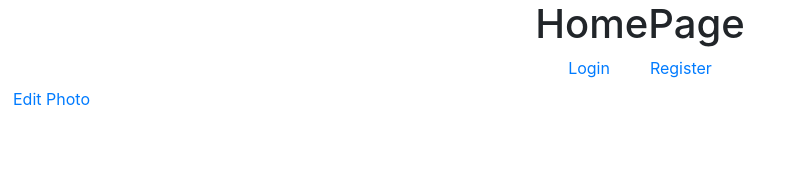
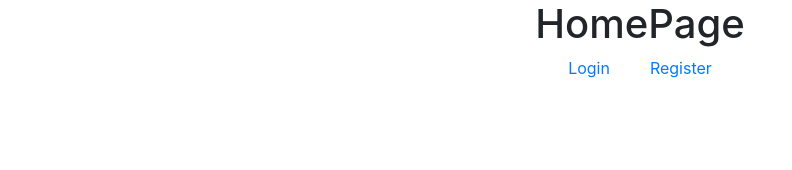
Before and after one commit to RestaurantPassport-BW/front-end, a React (Create React App) app: page / in a window 1280 px wide. Shown: the top 170 px of the page, without its empty margins (0-792 px from the left). Built offline with nearby package versions, Linux system fonts and the light colour scheme.

Commit message:
removed from home page

```diff
--- a/src/App.js
+++ b/src/App.js
@@ -5,14 +5,13 @@ import { Switch, Route } from "react-router";
 import Login from "./components/auth/Login";
 import Register from "./components/auth/Register";
 import styled from 'styled-components'
-import EditUserCard from './components/header/EditUserCard';
+
 
 const A = styled.a`
   padding: 20px;
 `
 function App() {
   return (
-    <>
     <div className="App">
       <Switch>
         <Route exact path='/'>
@@ -24,8 +23,6 @@ function App() {
         <Route path={"/register"} component={Register} />
       </Switch>
     </div>
-    <EditUserCard />
-    </>
   );
 }
 
--- a/src/components/header/EditUserCard.js
+++ b/src/components/header/EditUserCard.js
@@ -9,7 +9,7 @@ const handleShow = () => setShow(true);
 
     return (
         <div>
-            <Button variant="link" onClick={handleShow}>
+            <Button variant="link" size="sm" onClick={handleShow}>
             Edit Photo
             </Button>
 
@@ -18,7 +18,9 @@ const handleShow = () => setShow(true);
                     <Modal.Title>Choose A New File</Modal.Title>
                 </Modal.Header>
                 <Modal.Body>
-                    <input type="file"/>
+                    <form>
+                        <input type="file" accept="image/*"/>
+                    </form>
                 </Modal.Body>
                 <Modal.Footer>
                     <Button variant="link" onClick={handleClose}>Close</Button>
--- a/src/components/header/UserCard.js
+++ b/src/components/header/UserCard.js
@@ -1,5 +1,5 @@
 import React from 'react'
-
+import EditUserCard from "./EditUserCard";
 
 function UserCard() {
     return (
@@ -13,6 +13,7 @@ function UserCard() {
             </header>
             <h2>User Name</h2>
             <p>45 Check-Ins | 3 Passports</p>
+            <EditUserCard/>
         </main>
     )
 }
```
